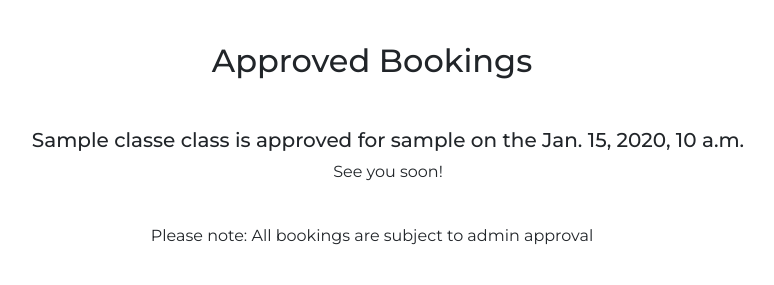
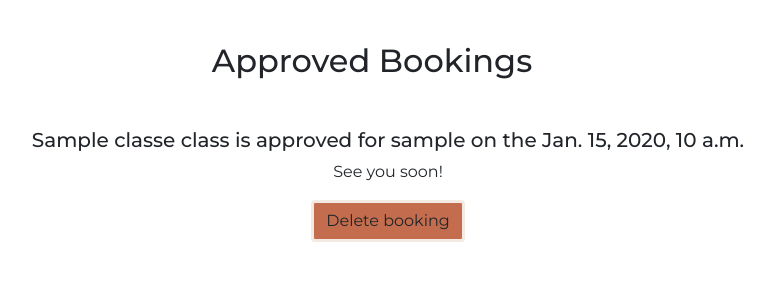
Before and after one commit to Lilla-Kavecsanszki/downwarddog, a Django app: page /my-bookings/ in a window 1280 px wide. Shown: the part 80-365 px from the top of the page, without its empty margins (268-1042 px from the left). Run offline with Django 3.2, Linux system fonts and the light colour scheme; a user stored in the database is signed in; tables that the repository leaves empty hold one stand-in row (values such as "Sample post"); parts of the project's set-up code (start-up, migrations or seed data) failed here and were passed over; some libraries are stand-ins or nearby versions.

Commit message:
Add delete function to delete bookings

```diff
--- a/downwarddog/urls.py
+++ b/downwarddog/urls.py
@@ -11,4 +11,6 @@ urlpatterns = [
     path('book-now/<int:timetable_id>/',
          views.BookNow.as_view(), name='book_now'),
     path('my-bookings/', views.MyBookings.as_view(), name='my_bookings'),
+    path('my-bookings/<int:booking_id>/',
+         views.MyBookings.as_view(), name='delete_booking'),
 ]
--- a/downwarddog/views.py
+++ b/downwarddog/views.py
@@ -80,6 +80,12 @@ class MyBookings(View):
                 'approved': False,
             })
 
+    def post(self, request, booking_id):
+        booking = get_object_or_404(
+            Booking, id=booking_id, user=request.user, approved=True)
+        booking.delete()
+        return redirect('my_bookings')
+
 
 class PostDetail(View):
 
--- a/templates/my_bookings.html
+++ b/templates/my_bookings.html
@@ -19,6 +19,12 @@
                     {{ booking.user.username }} on the {{ booking.classes.available_date }}
                 </h5>
                 <p class="text-center">See you soon!</p>
+                <form method="post" action="{% url 'delete_booking' booking.id %}">
+                    {% csrf_token %}
+                    <button type="submit" class="btn book-btn"
+                        onclick="return confirm('Are you sure to cancel?')">Delete
+                        booking</button>
+                </form>
             </li>
             {% endfor %}
         </ul>
```
